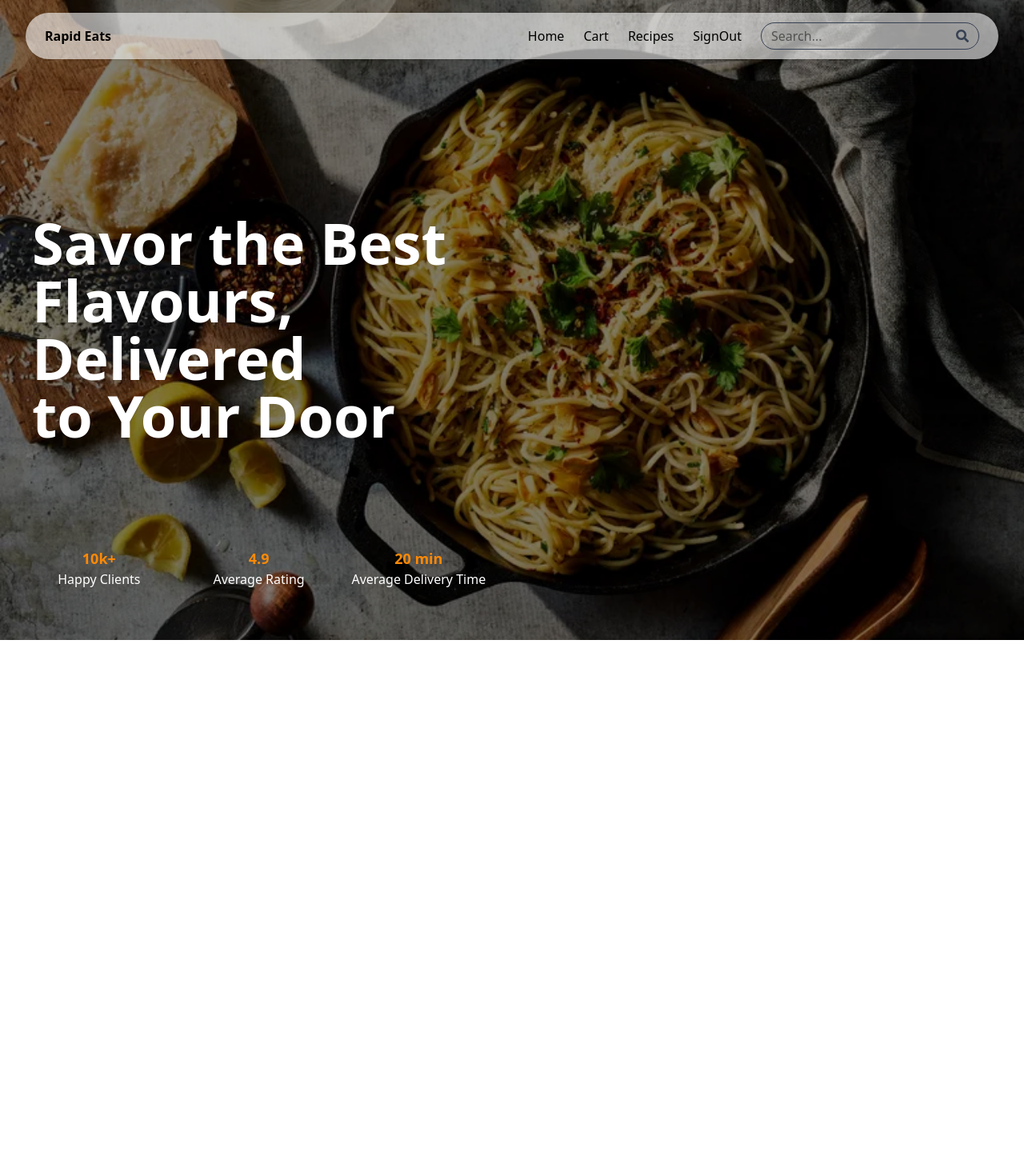
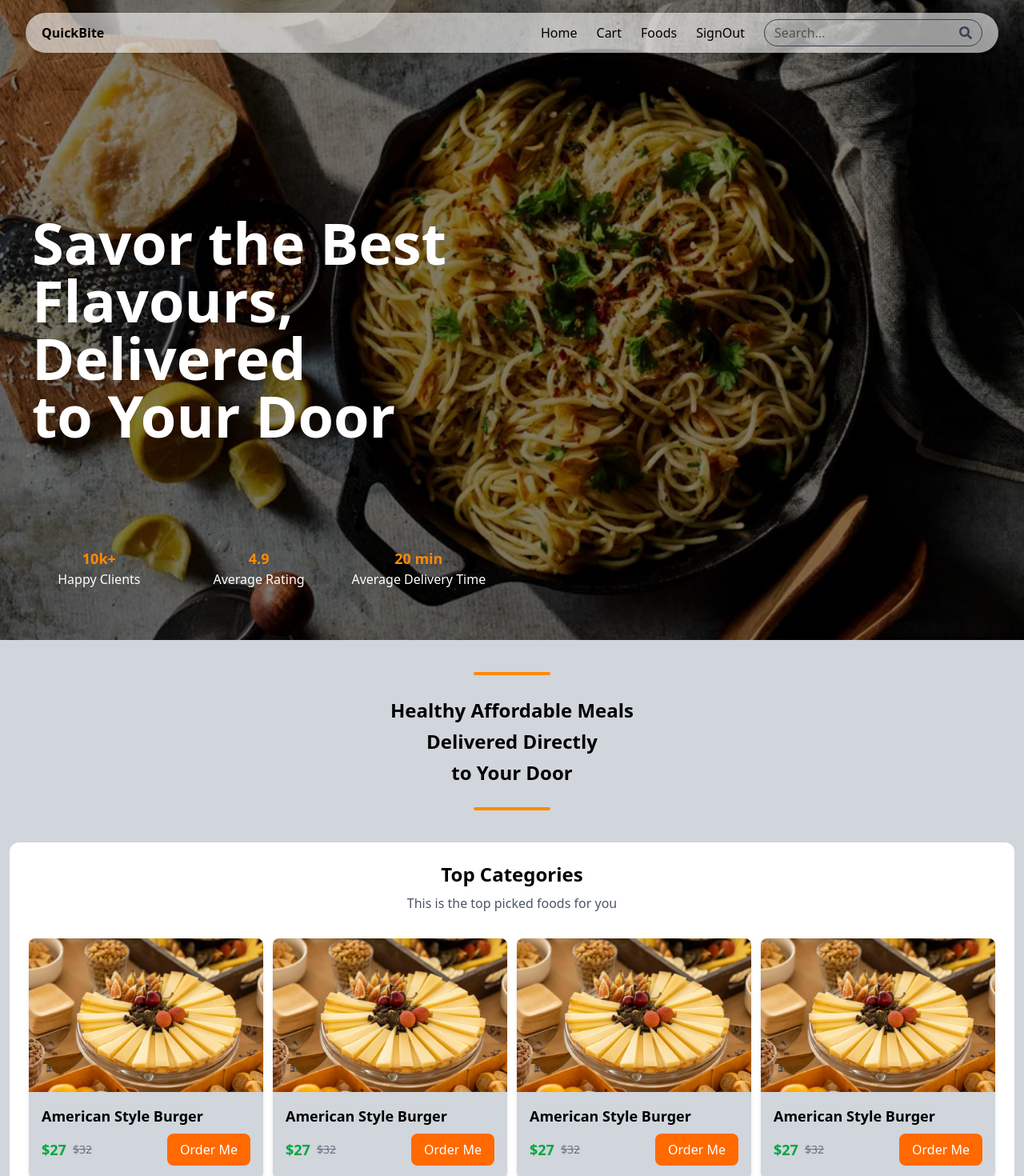
Before and after one commit to Jack17kdb/food-delivery-website, a React app in the folder frontend/: page / in a window 1280 px wide. Shown: the top 1470 px of the page at 80% size. Before the commit the page ends 800 px from the top, so only its background shows below. Built offline with nearby package versions, Linux system fonts and the light colour scheme; the HTML template or start-up script is replaced by a standard one.

Commit message:
food card design

```diff
--- /dev/null
+++ b/frontend/src/components/FoodCard.jsx
@@ -0,0 +1,21 @@
+import React from 'react'
+
+const FoodCard = () => {
+  return (
+    <div className='bg-gray-300 rounded-lg shadow-md overflow-hidden hover:shadow-lg transition-shadow duration-300 max-w-xs hover:scale-105 transition duration-500'>
+        <img src='/cheese.webp' className='w-full h-48 object-cover'/>
+        <div className='p-4'>
+            <p className='font-bold text-lg mb-2'>American Style Burger</p>
+            <div className='flex justify-between items-center'>
+                <div className='flex gap-2 items-center'>
+                    <p className='text-lg font-bold text-green-600'>$27</p>
+                    <span className='text-gray-500 text-sm line-through'>$32</span>
+                </div>
+                <button className='cursor-pointer bg-orange-500 rounded-lg px-4 py-2 text-white active:scale-93 hover:bg-orange-600 transition-all duration-300'>Order Me</button>
+            </div>
+        </div>
+    </div>
+  )
+}
+
+export default FoodCard
--- a/frontend/src/pages/Home.jsx
+++ b/frontend/src/pages/Home.jsx
@@ -1,18 +1,19 @@
 import React from 'react'
 import { FaSearch } from 'react-icons/fa';
+import FoodCard from '../components/FoodCard.jsx';
 
 const Home = () => {
   return (
-    <div className='min-h-screen mx-auto'>
+    <div className='min-h-screen mx-auto bg-gray-300'>
       <div className=''>
-        <div className='flex fixed inset-x-0 items-center justify-between mx-8 my-4 rounded-full px-6 py-3 outline-none bg-white/60 z-10 shadow-sm'>
+        <div className='flex fixed inset-x-0 items-center justify-between mx-8 my-4 rounded-full px-5 py-2 outline-none bg-white/60 z-10 shadow-sm'>
           <div>
-            <p className='text-black cursor-pointer font-bold text-md'>Rapid Eats</p>
+            <p className='text-black cursor-pointer font-bold text-md'>QuickBite</p>
           </div>
           <div className='flex gap-6 items-center'>
             <a href='/' className='text-md text-black hover:text-orange-400 transition-all duration-300 cursor-pointer'>Home</a>
             <a href='/' className='text-md text-black hover:text-orange-400 transition-all duration-300 cursor-pointer'>Cart</a>
-            <a href='/' className='text-md text-black hover:text-orange-400 transition-all duration-300 cursor-pointer'>Recipes</a>
+            <a href='/' className='text-md text-black hover:text-orange-400 transition-all duration-300 cursor-pointer'>Foods</a>
             <a href='/' className='text-md text-black hover:text-orange-400 transition-all duration-300 cursor-pointer'>SignOut</a>
             <div className='flex items-center px-3 py-1 rounded-full border border-gray-700 focus-within:ring-2 focus-within:ring-blue-400 focus-within:border-none'>
               <input type='text' placeholder='Search...' className='bg-transparent outline-none'/>
@@ -43,6 +44,31 @@ const Home = () => {
           </div>
         </div>
       </div>
+
+      <div className='flex items-center justify-center my-10'>
+        <div className='text-center'>
+          <div className='w-24 h-1 bg-orange-400 mx-auto mb-6 rounded-full'></div>
+          <h2 className='flex flex-col items-center justify-center font-semibold text-2xl leading-relaxed'>
+            <span>Healthy Affordable Meals</span>
+            <span>Delivered Directly</span>
+            <span>to Your Door</span>
+          </h2>
+          <div className='w-24 h-1 bg-orange-400 mx-auto mt-6 rounded-full'></div>
+        </div>
+      </div>
+
+      <div className='my-6 bg-white mx-3 rounded-xl p-6'>
+        <div className='text-center mb-8'>
+          <h2 className='font-bold text-2xl text-black mb-2'>Top Categories</h2>
+          <p className='text-gray-600'>This is the top picked foods for you</p>
+        </div>
+        <div className='grid grid-cols-1 md:grid-cols-2 lg:grid-cols-3 xl:grid-cols-4 gap-3'>
+          <FoodCard />
+          <FoodCard />
+          <FoodCard />
+          <FoodCard />
+        </div>
+      </div>
     </div>
   )
 }
```
